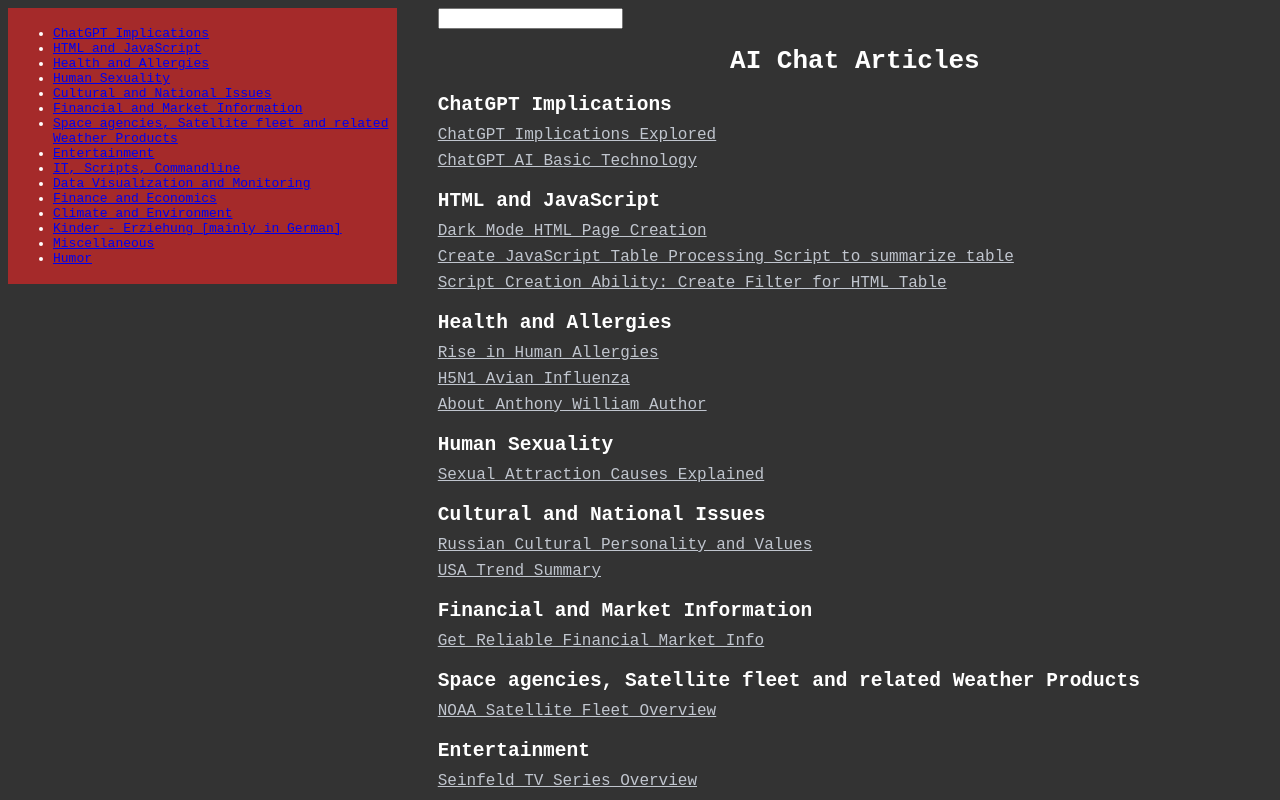
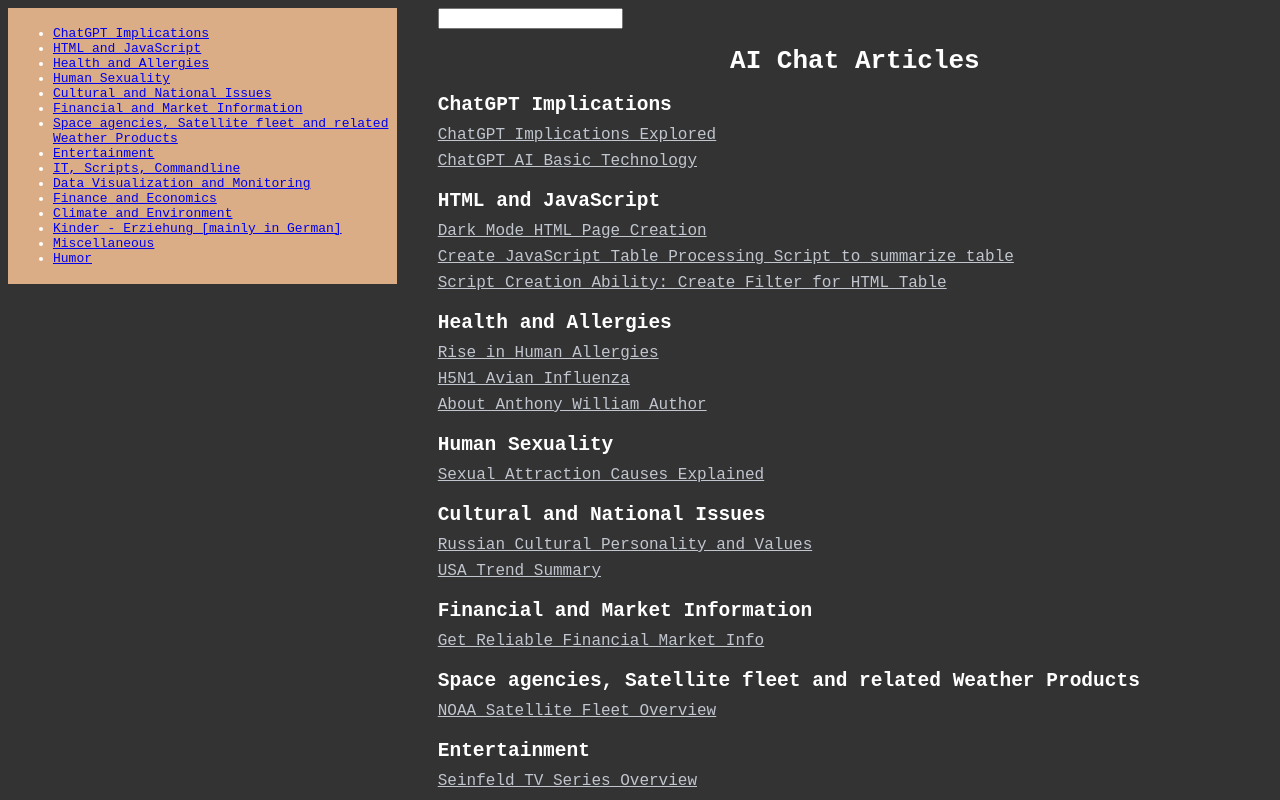
Before and after one commit to gt00x/gt00x.github.io, a plain HTML site: page index.html in a window 1280 px wide. Shown: the top 800 px of the page. Drawn offline with Linux system fonts and the light colour scheme.

Commit message:
Update index.html
TOC background color

```diff
--- a/index.html
+++ b/index.html
@@ -41,7 +41,7 @@
 
     #toc {
       color: white !important;
-    background-color: brown;
+    background-color: #DAAD86;
     float:left;
     padding: 5px;
     }
```
